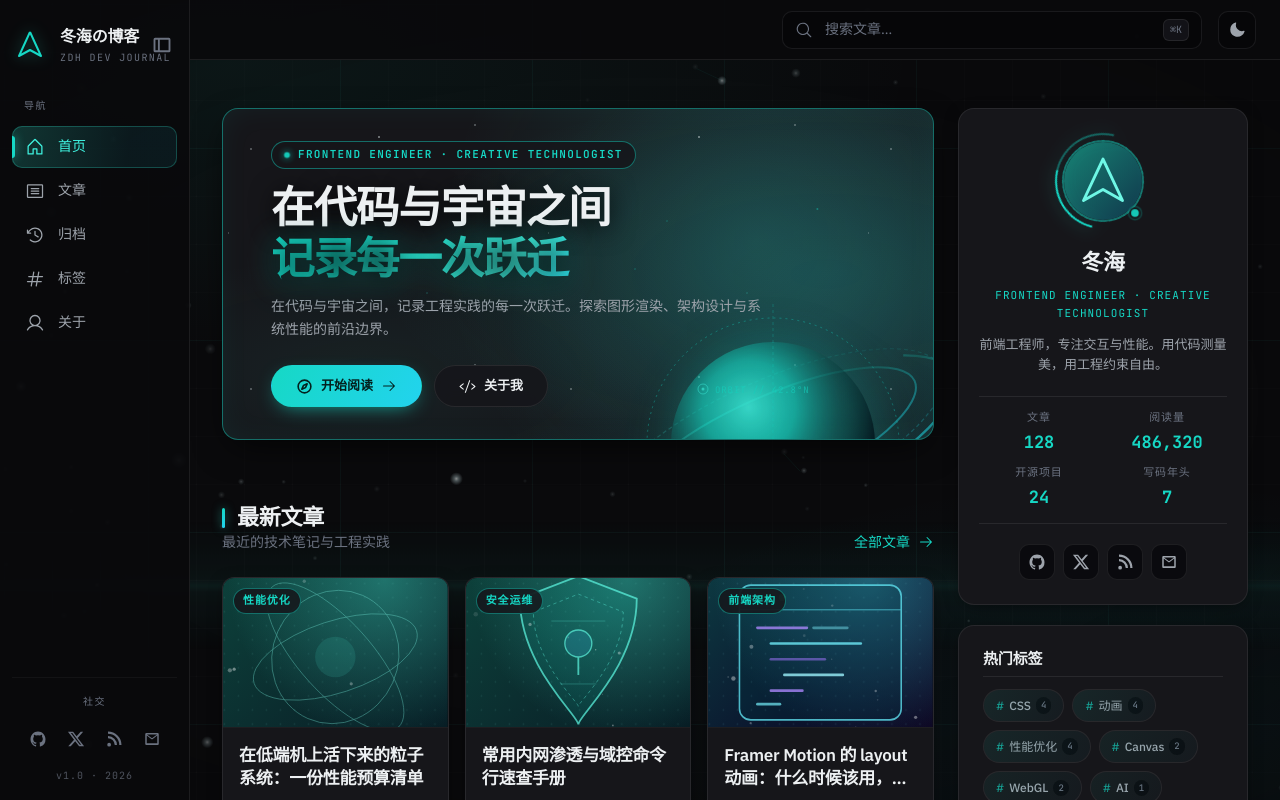
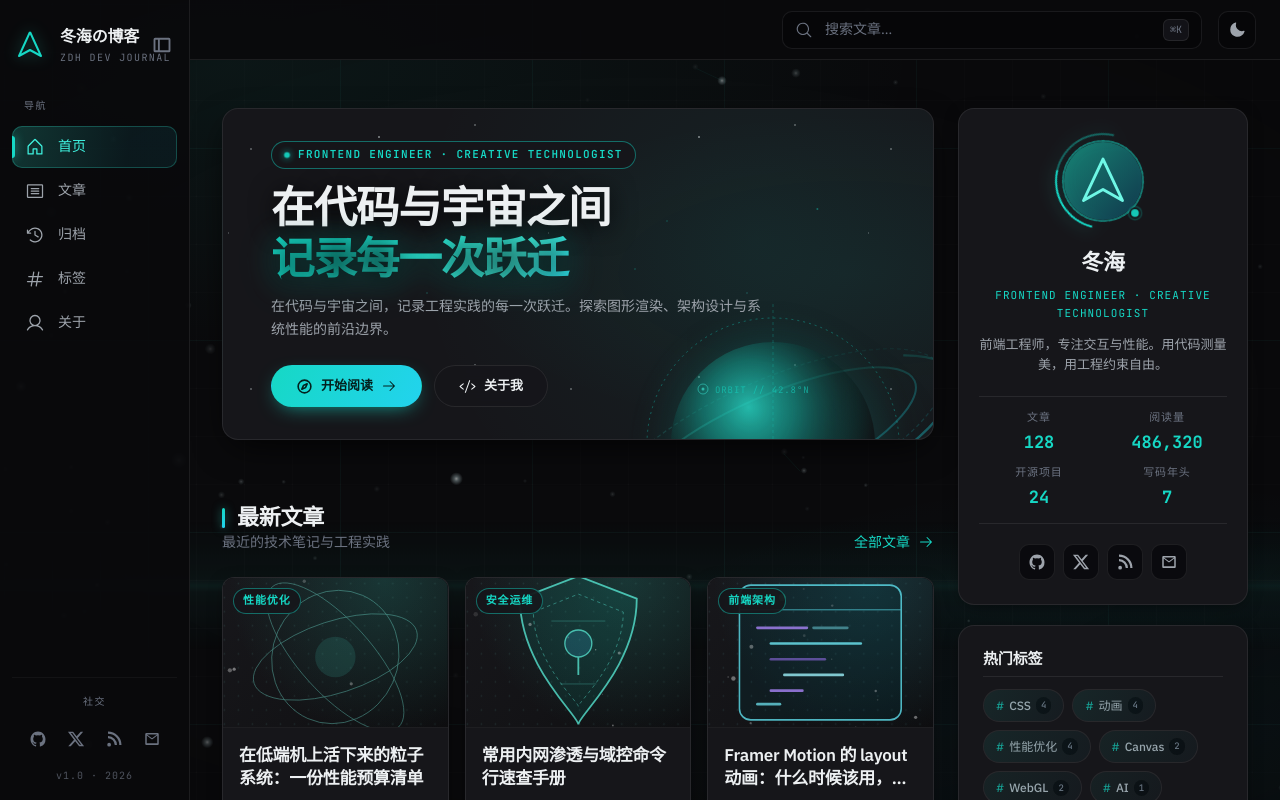
Before and after one commit to Dasher-zdh/Dasher-zdh.github.io, a React (Vite) app: page / in a window 1280 px wide. Shown: the top 800 px of the page. Built offline with nearby package versions, Linux system fonts and the light colour scheme.

Commit message:
style: polish hero banner and cover art to pure obsidian rock black tones

```diff
--- a/src/components/hero/Hero.tsx
+++ b/src/components/hero/Hero.tsx
@@ -45,20 +45,20 @@ export function Hero() {
         >
           <defs>
             <radialGradient id="planet-grad" cx="38%" cy="32%" r="65%">
-              <stop offset="0%" stopColor="#3ff2df" stopOpacity="0.85" />
-              <stop offset="35%" stopColor="#16d8c5" stopOpacity="0.6" />
-              <stop offset="70%" stopColor="#0a4645" stopOpacity="0.4" />
-              <stop offset="100%" stopColor="#04121a" stopOpacity="0.95" />
+              <stop offset="0%" stopColor="#2ae0cd" stopOpacity="0.8" />
+              <stop offset="35%" stopColor="#14a395" stopOpacity="0.5" />
+              <stop offset="70%" stopColor="#0a2a28" stopOpacity="0.3" />
+              <stop offset="100%" stopColor="#111114" stopOpacity="0.95" />
             </radialGradient>
             <radialGradient id="atmosphere-glow" cx="50%" cy="50%" r="50%">
-              <stop offset="0%" stopColor="#16d8c5" stopOpacity="0.28" />
-              <stop offset="60%" stopColor="#16d8c5" stopOpacity="0.08" />
+              <stop offset="0%" stopColor="#16d8c5" stopOpacity="0.16" />
+              <stop offset="60%" stopColor="#16d8c5" stopOpacity="0.04" />
               <stop offset="100%" stopColor="transparent" stopOpacity="0" />
             </radialGradient>
             <linearGradient id="ring-grad" x1="0" y1="0" x2="1" y2="1">
-              <stop offset="0%" stopColor="#3ff2df" stopOpacity="0.7" />
-              <stop offset="50%" stopColor="#16d8c5" stopOpacity="0.2" />
-              <stop offset="100%" stopColor="#22d3ee" stopOpacity="0.8" />
+              <stop offset="0%" stopColor="#3ff2df" stopOpacity="0.5" />
+              <stop offset="50%" stopColor="#16d8c5" stopOpacity="0.15" />
+              <stop offset="100%" stopColor="#22d3ee" stopOpacity="0.5" />
             </linearGradient>
             <linearGradient id="ray-grad" x1="0" y1="0" x2="1" y2="0">
               <stop offset="0%" stopColor="#16d8c5" stopOpacity="0.4" />
@@ -115,8 +115,8 @@ export function Hero() {
             <circle cx="270" cy="115" r="1.5" fill="#3ff2df" />
             <text x="282" y="119" fill="#16d8c5" fontSize="9" letterSpacing="0.1em">ORBIT // 42.8°N</text>
 
-            <rect x="375" y="220" width="76" height="18" rx="3" stroke="#16d8c5" strokeWidth="0.6" fill="#060a0f" fillOpacity="0.75" />
-            <text x="382" y="233" fill="#9aaab5" fontSize="8" letterSpacing="0.08em">WARP ENGINE: OK</text>
+            <rect x="375" y="220" width="76" height="18" rx="3" stroke="#16d8c5" strokeWidth="0.6" fill="#111114" fillOpacity="0.85" />
+            <text x="382" y="233" fill="#9da3ab" fontSize="8" letterSpacing="0.08em">WARP ENGINE: OK</text>
           </g>
         </svg>
       </motion.div>
--- a/src/components/hero/hero.css
+++ b/src/components/hero/hero.css
@@ -12,20 +12,14 @@
   margin-bottom: var(--space-6);
   padding: var(--space-6) var(--space-7);
   border-radius: 16px;
-  border: 1px solid var(--border-accent);
+  border: 1px solid var(--border-primary);
   background: radial-gradient(
-      ellipse 90% 80% at 85% 50%,
-      rgba(22, 216, 197, 0.12),
+      ellipse 80% 70% at 88% 50%,
+      rgba(22, 216, 197, 0.05),
       transparent 70%
     ),
-    radial-gradient(
-      ellipse 70% 60% at 20% 80%,
-      rgba(40, 169, 154, 0.08),
-      transparent 60%
-    ),
     var(--bg-card);
-  box-shadow: 0 12px 36px -10px rgba(0, 0, 0, 0.8),
-    inset 0 0 40px -15px rgba(22, 216, 197, 0.12);
+  box-shadow: 0 12px 36px -10px rgba(0, 0, 0, 0.9);
   overflow: hidden;
   isolation: isolate;
 }
@@ -35,8 +29,7 @@
   position: absolute;
   inset: 0;
   pointer-events: none;
-  background: radial-gradient(circle at 75% 40%, rgba(63, 242, 223, 0.14) 0%, transparent 55%),
-              radial-gradient(circle at 85% 65%, rgba(34, 211, 238, 0.1) 0%, transparent 50%);
+  background: radial-gradient(circle at 75% 40%, rgba(22, 216, 197, 0.06) 0%, transparent 60%);
   z-index: 0;
 }
 
--- a/src/components/visuals/CoverArt.tsx
+++ b/src/components/visuals/CoverArt.tsx
@@ -71,17 +71,17 @@ export function CoverArt({
     >
       <defs>
         <linearGradient id={`${uid}-bg`} x1="0" y1="0" x2="1" y2="1">
-          <stop offset="0%" stopColor={`hsl(${hue} 68% 16%)`} />
-          <stop offset="55%" stopColor={`hsl(${(hue + hue2) / 2} 62% 11%)`} />
-          <stop offset="100%" stopColor={`hsl(${hue2} 70% 8%)`} />
+          <stop offset="0%" stopColor="#18181c" />
+          <stop offset="55%" stopColor="#131316" />
+          <stop offset="100%" stopColor="#0c0c0e" />
         </linearGradient>
         <radialGradient id={`${uid}-glow`} cx="72%" cy="18%" r="70%">
-          <stop offset="0%" stopColor={`hsl(${hue} 90% 62%)`} stopOpacity="0.34" />
-          <stop offset="100%" stopColor={`hsl(${hue} 90% 62%)`} stopOpacity="0" />
+          <stop offset="0%" stopColor={`hsl(${hue} 80% 55%)`} stopOpacity="0.16" />
+          <stop offset="100%" stopColor={`hsl(${hue} 80% 55%)`} stopOpacity="0" />
         </radialGradient>
         <linearGradient id={`${uid}-line`} x1="0" y1="0" x2="1" y2="0">
           <stop offset="0%" stopColor={`hsl(${hue} 85% 65%)`} stopOpacity="0" />
-          <stop offset="50%" stopColor={`hsl(${hue} 90% 70%)`} stopOpacity="0.9" />
+          <stop offset="50%" stopColor={`hsl(${hue} 90% 70%)`} stopOpacity="0.7" />
           <stop offset="100%" stopColor={`hsl(${hue2} 85% 65%)`} stopOpacity="0" />
         </linearGradient>
         <pattern
```
